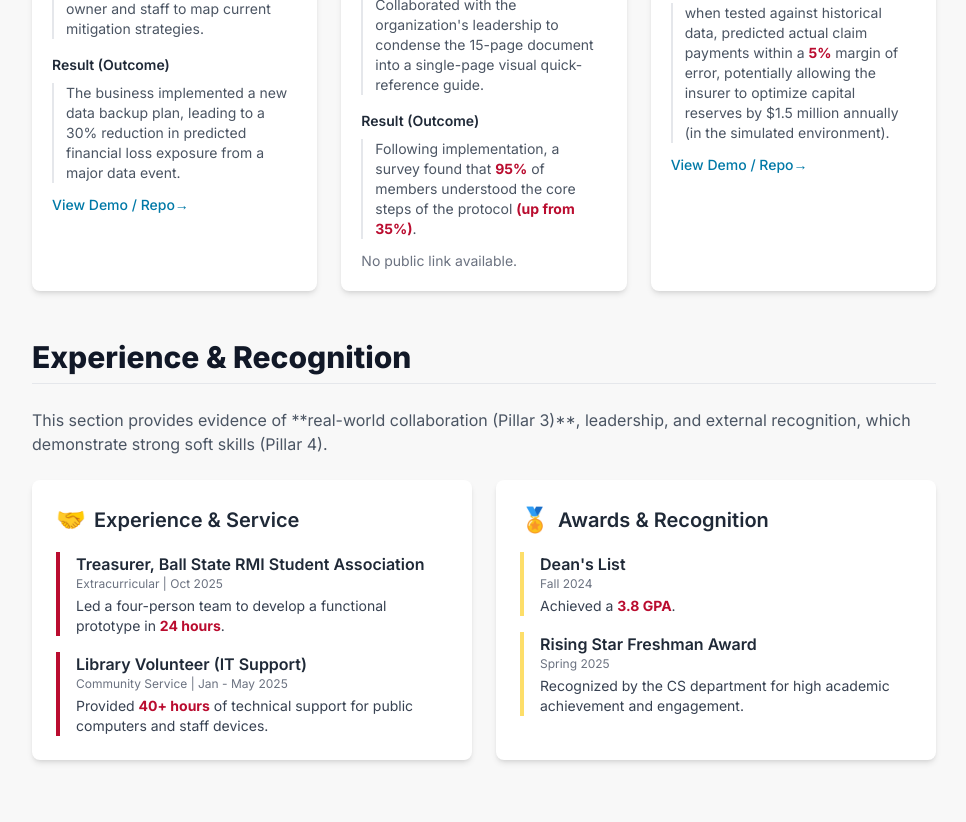
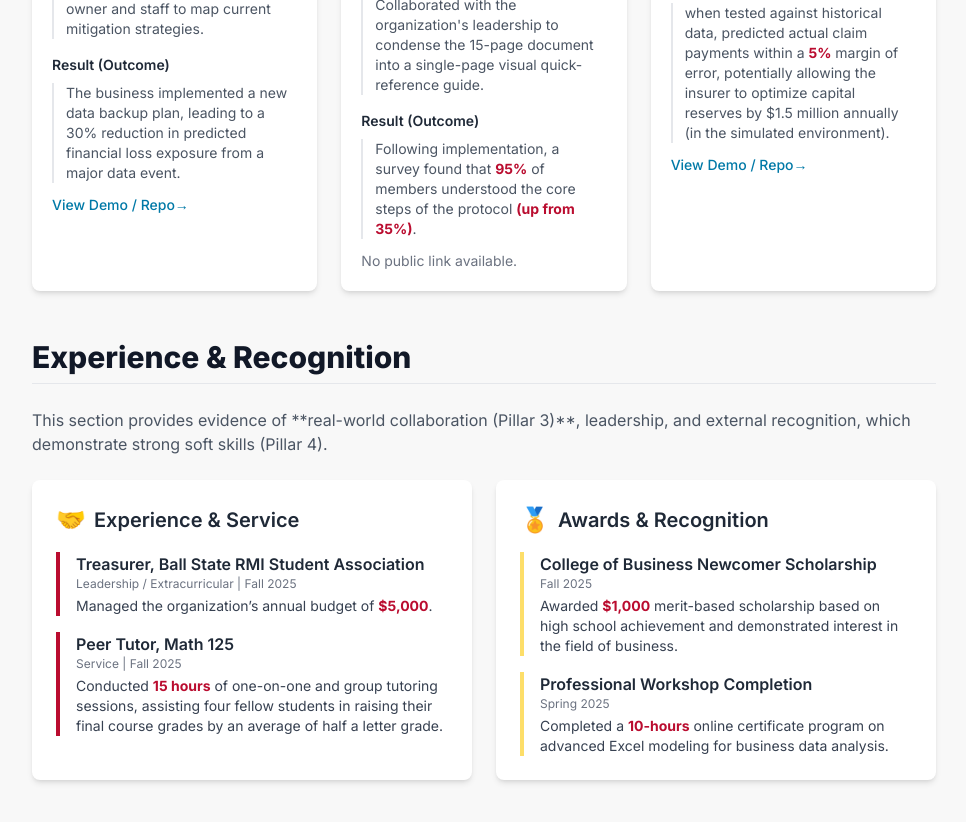
Before and after one commit to Samuel8533/ISOM-210-7-PBL-Project-2-a, a plain HTML site: page index.html in a window 1280 px wide. Shown: the part 2043-2865 px from the top of the page, without its empty margins (296-1262 px from the left). Drawn offline with nearby package versions, Linux system fonts and the light colour scheme.

Commit message:
Update index.html

```diff
--- a/index.html
+++ b/index.html
@@ -317,12 +317,12 @@ CONFIRMATION: NO SVG graphics used. NO Mermaid JS used. -->
         // 1.4 EXPERIENCE & AWARDS (REQUIRED)
         const recognitionData = {
             experience: [
-                { title: "Treasurer, Ball State RMI Student Association", type: "Extracurricular", duration: "Oct 2025", detail: "Led a four-person team to develop a functional prototype in **24 hours**." },
-                { title: "Library Volunteer (IT Support)", type: "Community Service", duration: "Jan - May 2025", detail: "Provided **40+ hours** of technical support for public computers and staff devices." },
+                { title: "Treasurer, Ball State RMI Student Association", type: "Leadership / Extracurricular", duration: "Fall 2025", detail: "Managed the organization’s annual budget of **$5,000**." },
+                { title: "Peer Tutor, Math 125", type: "Service", duration: "Fall 2025", detail: "Conducted **15 hours** of one-on-one and group tutoring sessions, assisting four fellow students in raising their final course grades by an average of half a letter grade." },
             ],
             awards: [
-                { title: "Dean's List", duration: "Fall 2024", detail: "Achieved a **3.8 GPA**." },
-                { title: "Rising Star Freshman Award", duration: "Spring 2025", detail: "Recognized by the CS department for high academic achievement and engagement." },
+                { title: "College of Business Newcomer Scholarship", type: "Leadership / Extracurricular", duration: "Fall 2025", detail: "Awarded **$1,000** merit-based scholarship based on high school achievement and demonstrated interest in the field of business." },
+                { title: "Professional Workshop Completion", duration: "Spring 2025", detail: "Completed a **10-hours** online certificate program on advanced Excel modeling for business data analysis." },
             ]
         };
 
```
